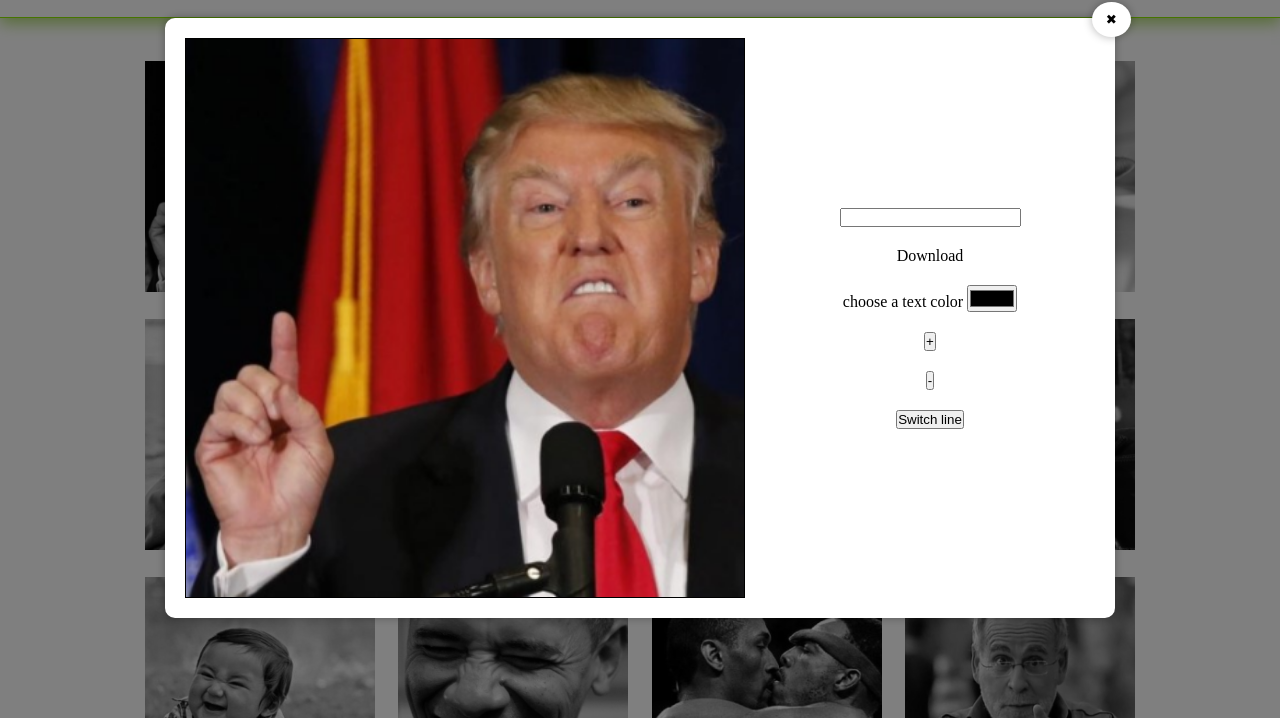
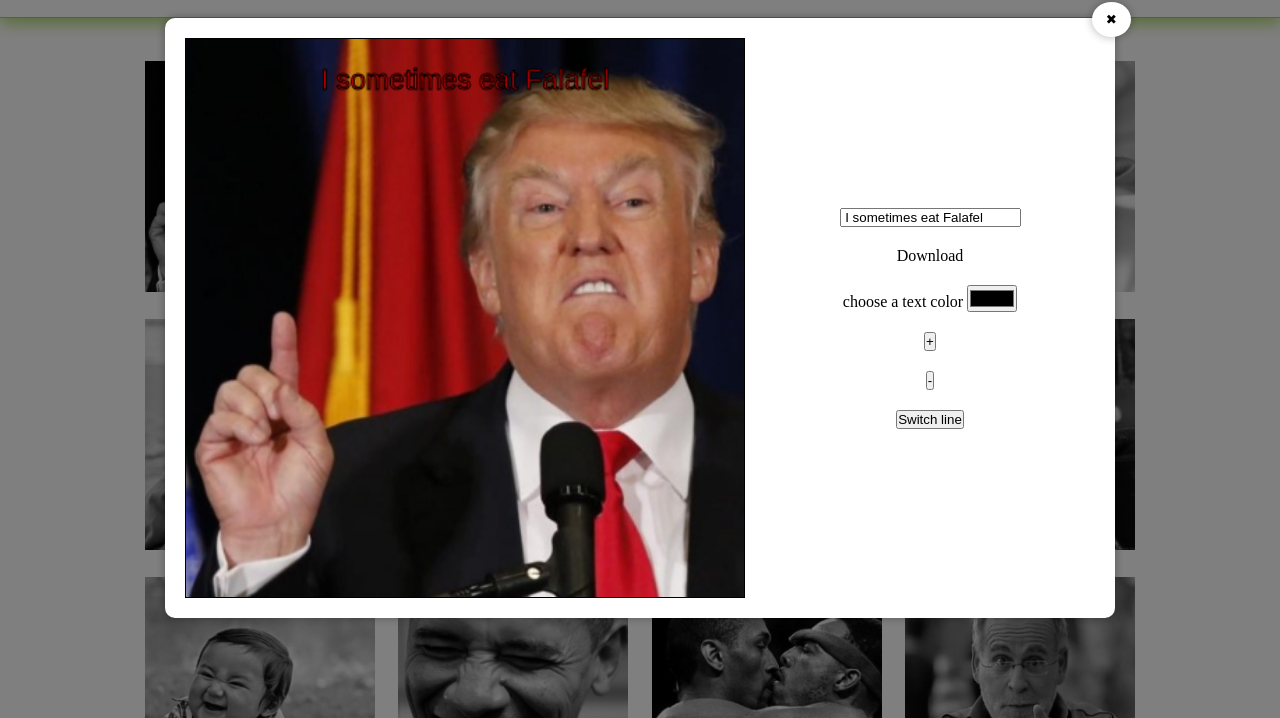
Before and after one commit to OfirKaspi/OKMemes, a plain HTML site: page index.html in a window 1280 px wide. Both pictures are taken after a click on the picture 259 px from the left and 258 px from the top of the page. Shown: the part 82-800 px from the top of the page. Drawn offline with Linux system fonts and the light colour scheme.

Commit message:
fixed text input, need to connect btns

```diff
--- a/index.html
+++ b/index.html
@@ -21,7 +21,7 @@
           <canvas width="400" height="400"></canvas>
         </div>
         <div class="editor">
-          <input type="text" oninput="drawText(this)" />
+          <input class="text-input" type="text" oninput="renderMeme()" />
           <!-- <input
             type="text"
             class="overlay-text overlay-text-top"
--- a/js/main.js
+++ b/js/main.js
@@ -14,7 +14,7 @@ const TOUCH_EVS = ['touchstart', 'touchmove', 'touchend']
 function onInit() {
   gElCanvas = document.querySelector('canvas')
   gCtx = gElCanvas.getContext('2d')
-  renderMeme()
+  renderTextInput()
   renderGallery()
 }
 
@@ -32,10 +32,11 @@ function renderGallery() {
   elGallery.innerHTML = strHTMLs.join('')
 }
 
-function renderText() {
+function renderTextInput() {
   const meme = getMeme()
-
-  console.log(meme.lines[meme.selectedLineIdx])
+  const elTextInput = document.querySelector('.text-input')
+  elTextInput.value = meme.lines[meme.selectedLineIdx].txt
+  console.log(elTextInput.value)
 }
 
 // PROBLEM👇
@@ -50,6 +51,7 @@ function renderMeme() {
   newImage.src = image.url
   newImage.onload = () => {
     coverCanvasWithImg(newImage)
+    drawText()
     // drawText(memeLine.text, memeLine.size, memeLine.color)
     // setOverlayText(meme)
   }
@@ -61,6 +63,7 @@ function onSelectImg(elImg) {
   elModalOverlay.style.display = 'flex'
   setImg(elImg)
   coverCanvasWithImg(elImg)
+  renderMeme()
   // const meme = getMeme()
   // setOverlayText(meme)
 }
@@ -136,16 +139,29 @@ function stopPropagation(ev) {
 
 // MUST BE USED👇
 
-function drawText(el) {
-  const x = gElCanvas.height / 2
-  const y = gElCanvas.width / 2
-  gCtx.lineWidth = 2
-  gCtx.strokeStyle = 'brown'
-  gCtx.fillStyle = 'blue'
-  gCtx.font = '20px Arial'
+function drawText(el = document.querySelector('.text-input'), x = gElCanvas.height / 2, y = 20) {
+  const meme = getMeme()
+  const memeLine = meme.lines[meme.selectedLineIdx]
+  // gCtx.lineWidth = 1
+  // gCtx.strokeStyle = 'brown'
+  gCtx.fillStyle = memeLine.color
+  gCtx.font = `${memeLine.size}px Arial`
   gCtx.textAlign = 'center'
-  gCtx.textBaseline = 'middle'
+  gCtx.textBaseline = 'top'
 
   gCtx.fillText(el.value, x, y)
   gCtx.strokeText(el.value, x, y)
 }
+
+// MAKE THE TEXT STAY INSIDE THE CANVAS
+
+// function wrapText(text) {
+//   let linesArray = []
+//   let lineCounter = 0
+//   let line = ''
+//   let words = text.split(' ')
+//   for (let i = 0; i < words.length; i++) {
+//     var testLine = line + words[i] + ' '
+//   }
+//   gCtx.fillText(testLine, gElCanvas.width / 2, gElCanvas.height / 2)
+// }
--- a/js/services/service.js
+++ b/js/services/service.js
@@ -23,7 +23,7 @@ var gImgs = [
 
 var gMeme = {
   selectedImgId: 2,
-  selectedLineIdx: 1,
+  selectedLineIdx: 0,
   lines: [
     { txt: ' I sometimes eat Falafel ', size: 20, color: 'red', isDrag: false },
     { txt: ' I sometimes eat Shwarma ', size: 25, color: 'blue', isDrag: false },
```
